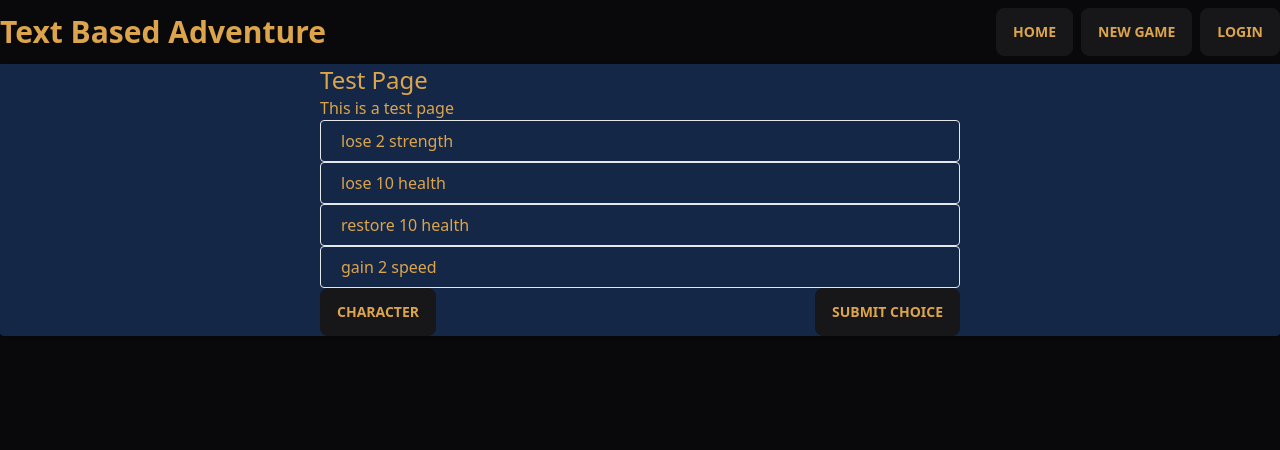
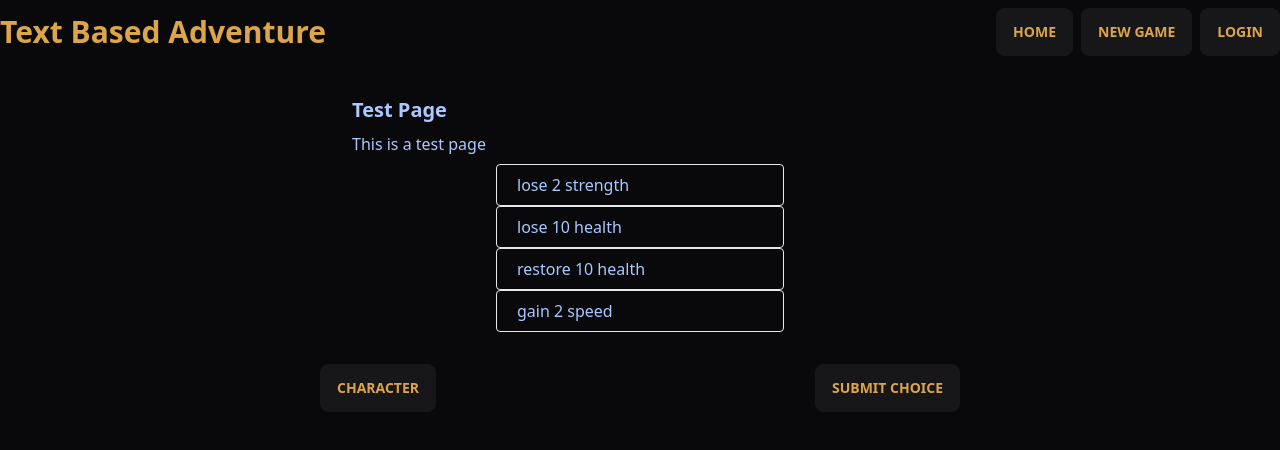
Before and after one commit to andrew1623/Group-5-Live-Laugh-Love-, a Vue app in the folder app/: page /game in a window 1280 px wide. Shown: the top 450 px of the page. Built offline with nearby package versions, Linux system fonts and the light colour scheme.

Commit message:
Working on the styling

```diff
--- a/app/package.json
+++ b/app/package.json
@@ -10,13 +10,13 @@
   },
   "dependencies": {
     "vue": "^3.2.47",
-    "vue-router": "^4.1.6"
+    "vue-router": "^4.1.6",
+    "daisyui": "^2.51.5"
   },
   "devDependencies": {
     "@tailwindcss/typography": "^0.5.9",
     "@vitejs/plugin-vue": "^4.1.0",
     "autoprefixer": "^10.4.14",
-    "daisyui": "^2.51.5",
     "postcss": "^8.4.21",
     "tailwindcss": "^3.2.7",
     "typescript": "^4.9.3",
--- a/app/src/components/StoryPanel.vue
+++ b/app/src/components/StoryPanel.vue
@@ -14,13 +14,14 @@ onUpdated(() => {
 </script>
 
 <template>
-    <div :key="page.id" class="w-1/2 mx-auto bg-secondary">
-        <!-- Story Title -->
-        <h2 class="text-2xl">{{ page.title }}</h2>
-        <!-- Story Text -->
-        <p> {{ page.text }} </p>
+    <div :key="page.id" class="card w-1/2 bg-base-100 text-secondary-content mx-auto">
+        <div class="card-body">
+            <!-- Story Title -->
+            <h2 class="card-title">{{ page.title }}</h2>
+            <!-- Story Text -->
+            <p> {{ page.text }} </p>
+            <!-- choices go in the slot - as seen in view/Game.vue -->
+            <slot />
+        </div>
     </div>
-
-    <!-- choices go in the slot - as seen in view/Game.vue -->
-    <slot />
 </template>
--- a/app/src/views/Game.vue
+++ b/app/src/views/Game.vue
@@ -1,8 +1,6 @@
 <template>
-    <div class="container mx-auto rounded bg-secondary  shadow">
-
     <!-- Story Panel-->
-        <div class="bg-secondary" v-if="!charStatsOpen">
+    <div v-if="!charStatsOpen">
         <StoryPanel :page="currentPage">
             <!-- Choices -->
             <ul class="text-m  w-1/2 mx-auto">
@@ -30,7 +28,6 @@
         <button class="btn" @click="submitChoice">
             Submit Choice
         </button>
-        </div>
     </div>
 </template>
 
```
Also changed, not shown: 1 other file (tests, documents, lock files or other folders). Lines whose indentation alone changed are shown as unchanged.
